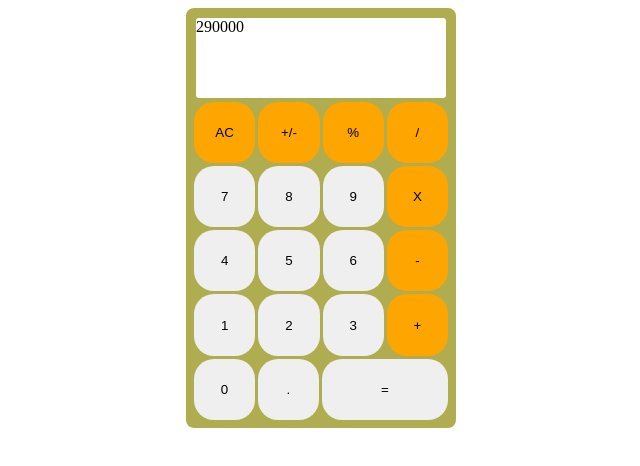
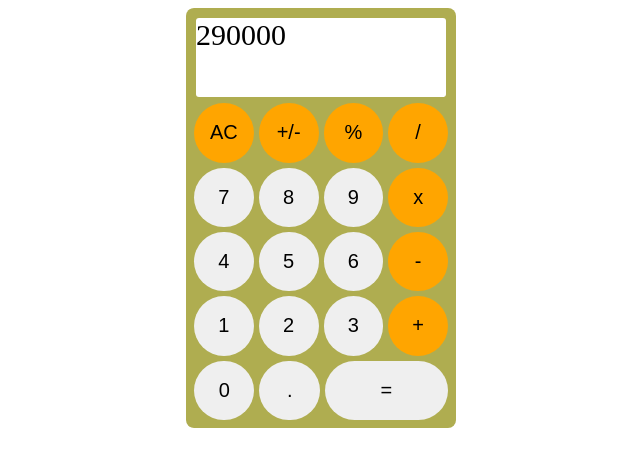
Before and after one commit to Francisco1220/calculator, a plain HTML site: page index.html in a window 1280 px wide. Shown: the whole page, without its empty margins (319-959 px from the left). Drawn offline with Linux system fonts and the light colour scheme.

Commit message:
More style changes

```diff
--- a/index.html
+++ b/index.html
@@ -19,7 +19,7 @@
                 <button>7</button>
                 <button>8</button>
                 <button>9</button>
-                <button>X</button>
+                <button>x</button>
                 <button>4</button>
                 <button>5</button>
                 <button>6</button>
--- a/main.js
+++ b/main.js
@@ -46,7 +46,7 @@ const changeColourBtn = function() {
         if (btn[i].innerHTML === "AC" ||
             btn[i].innerHTML === "+/-" ||
             btn[i].innerHTML === "%" ||
-            btn[i].innerHTML === "X" ||
+            btn[i].innerHTML === "x" ||
             btn[i].innerHTML === "/" ||
             btn[i].innerHTML === "+" ||
             btn[i].innerHTML === "-") {
--- a/style.css
+++ b/style.css
@@ -14,7 +14,7 @@
     flex-basis: 100%;
     display: flex;
     flex-wrap: wrap;
-    gap: 3px;
+    gap: 5px;
 }
 
 body {
@@ -25,17 +25,19 @@ body {
 
 .display {
     margin: 2px;
-    margin-bottom: 4px;
+    margin-bottom: 6px;
     flex-basis: 25%;
     background-color: white;
     border-radius: 3px;
+    font-size: 30px;
 }
 
 .btn {
-    border-radius: 20px;
+    border-radius: 30px;
     flex-basis: 50px;
     flex-grow: 1;
     border: none;
+    font-size: 20px;
 }
 
 #equal {
```
